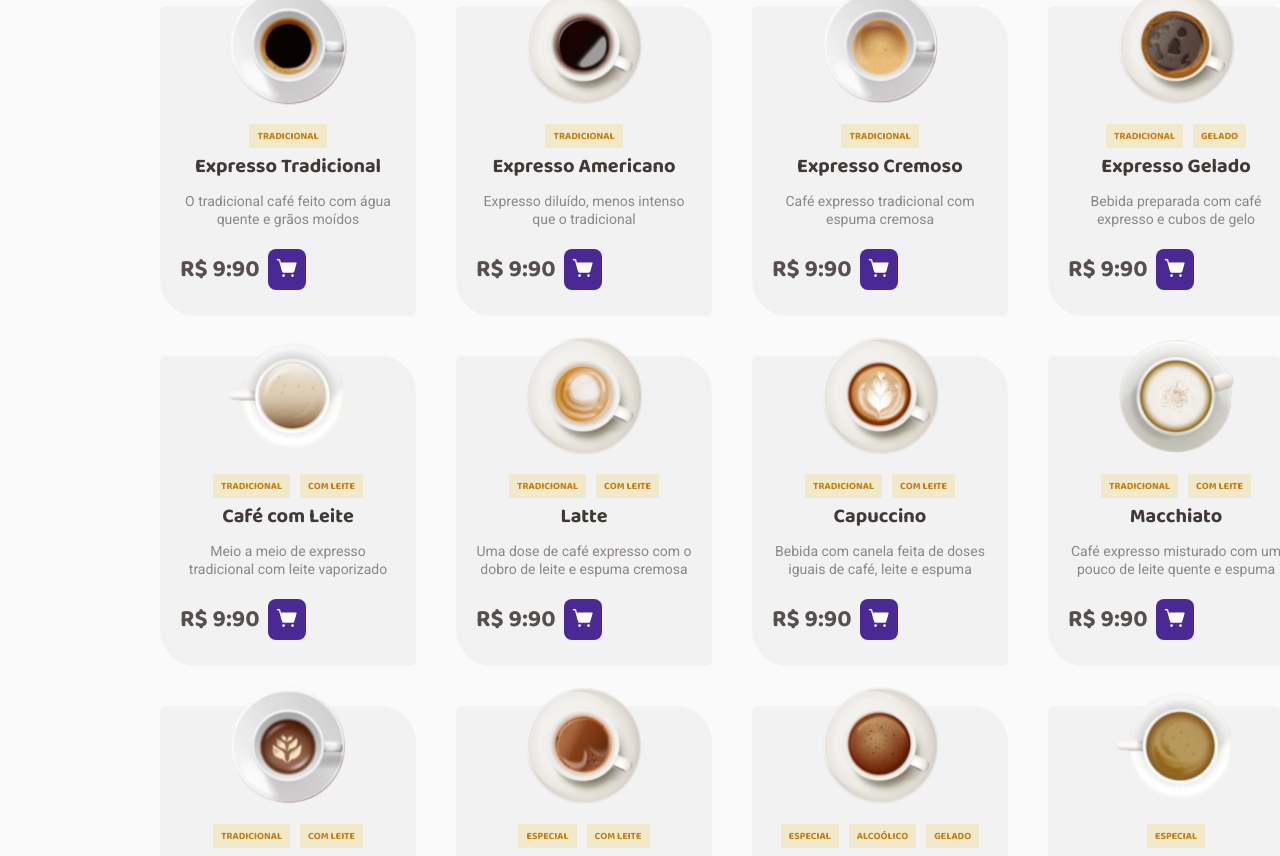
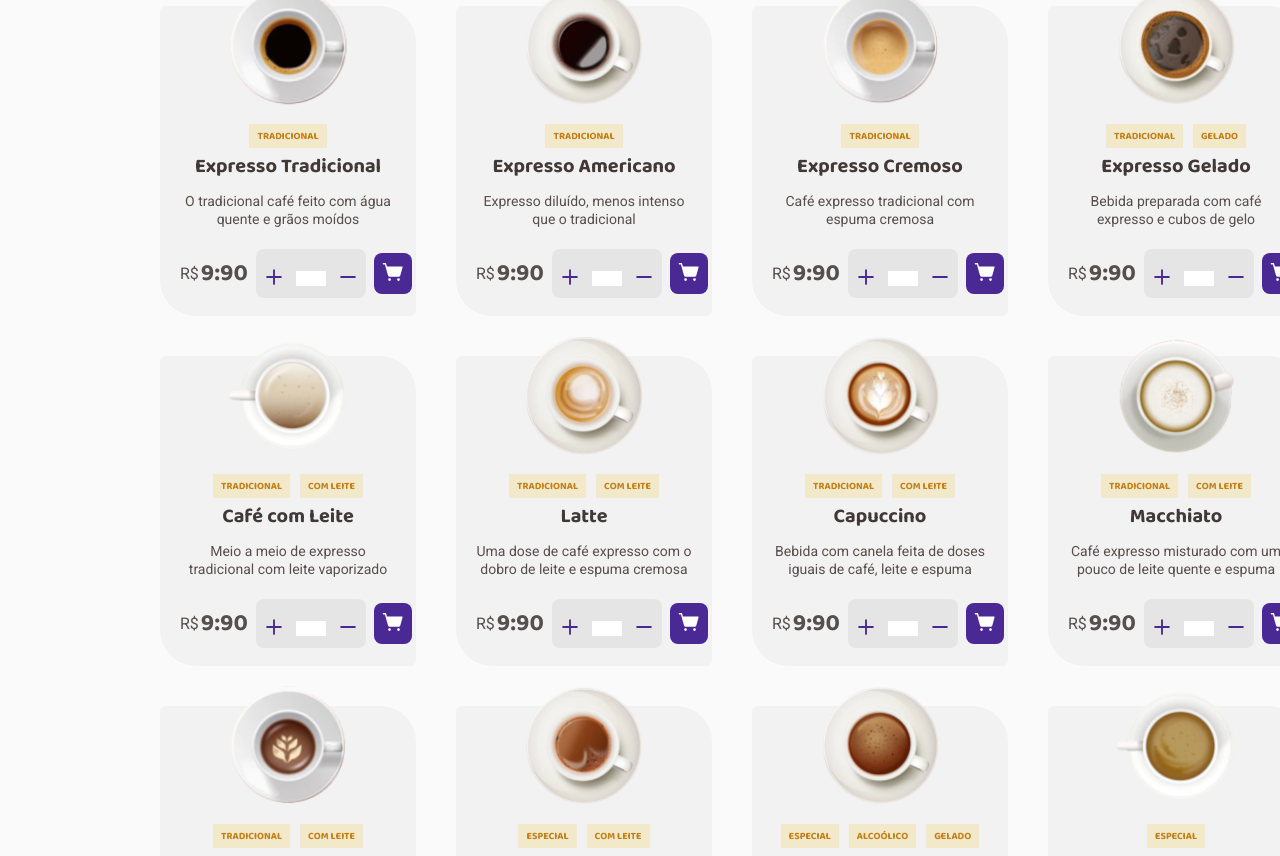
Before and after one commit to Prattiz/Coffee-Delivery, a React (Vite) app: page / in a window 1280 px wide. Shown: the part 840-1696 px from the top of the page. Built offline with nearby package versions, Linux system fonts and the light colour scheme.

Commit message:
TOGGLE BUTTONS HOME CSS

```diff
--- a/src/pages/Home/components/Card/index.tsx
+++ b/src/pages/Home/components/Card/index.tsx
@@ -1,5 +1,5 @@
 import { Container, Apresentation } from "./styles";
-import { ShoppingCartSimple } from "@phosphor-icons/react";
+import { ShoppingCartSimple, Plus, Minus } from "@phosphor-icons/react";
 
 
 interface AllCoffeProps {
@@ -39,9 +39,18 @@ export function Card({ image, name, text, tags }: AllCoffeProps){
                 <p>{text}</p>
             </Apresentation>
 
-            <div>
-                <span>R$ 9:90</span>
-                <button><ShoppingCartSimple size={22} color="#fff" weight="fill"/></button>
-            </div>
+            <form>
+                <p>R$<span>9:90</span></p>
+
+                <div className="toogleNumber">
+                    <button><Plus size={20} weight="bold"/></button>
+                    <input type="number" min={0} max={20}/>
+                    <button><Minus size={20} weight="bold"/></button>
+                </div>
+
+
+                <button type="submit"><ShoppingCartSimple size={22} color="#fff" weight="fill"/></button>
+            </form>
+
         </Container>
     )}
--- a/src/pages/Home/components/Card/styles.ts
+++ b/src/pages/Home/components/Card/styles.ts
@@ -9,7 +9,7 @@ export const Container = styled.div`
     background:  ${props => props.theme["white_300"]};
 
 
-    div{
+    form, div{
 
         display: flex;
         padding-top: 1rem;
@@ -20,7 +20,14 @@ export const Container = styled.div`
             font-size: 2.4rem;
             font-family: 'Baloo 2';
             font-weight: bold;
+            white-space: nowrap;
+        }
+
+        p{
             color: ${props => props.theme["gray_400"]};
+            display: flex;
+            align-items: center;
+            gap: 2px;
         }
     }
 
@@ -28,6 +35,24 @@ export const Container = styled.div`
         background-color: ${props => props.theme["purple_800"]};
         border-radius: 8px;
         padding: 8px;
+    }
+    input{
+        width: 3rem;
+        border: none;
+    }
+
+    .toogleNumber{
+        background-color: ${props => props.theme["white_500"]};
+        border-radius: 8px;
+        display: flex;
+        gap: 4px;
+        justify-content: center;
+
+        button{
+            background: none;
+            color: ${props => props.theme["purple_800"]};
+            padding: 8px;
+        }
     }
 `
 
--- a/src/styles/global.ts
+++ b/src/styles/global.ts
@@ -51,6 +51,18 @@ button:hover{
     filter: brightness(1.02);
 }
 
+
+input[type=number]::-webkit-inner-spin-button,
+input[type=number]::-webkit-outer-spin-button {
+    -webkit-appearance: none;
+    margin: 0;
+}
+
+input:focus {
+    outline: none;
+}
+
+
 @media (max-width: 700px) {
     body{
         padding: 2rem 2rem;
```
